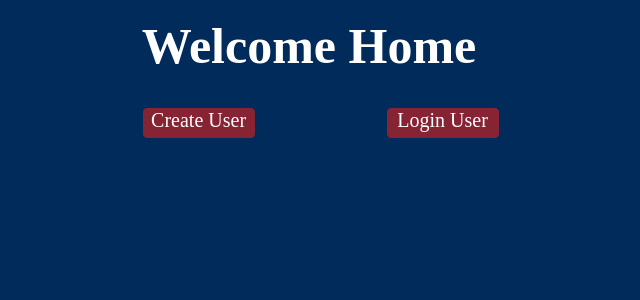
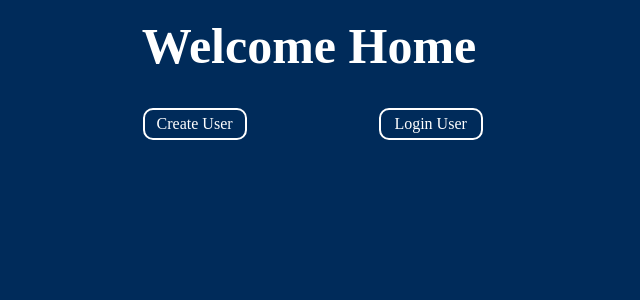
Before and after one commit to jthomas-25/cpsc-430-outreach, a Django app: page / in a window 1280 px wide. Shown: the part 53-353 px from the top of the page, without its empty margins (331-971 px from the left). Run offline with Django 3.2, Linux system fonts and the light colour scheme.

Commit message:
Update header.css

```diff
--- a/outreach/outreach_project/home/static/home/header.css
+++ b/outreach/outreach_project/home/static/home/header.css
@@ -77,21 +77,30 @@ body a{
 }
 
 .button {
-  background-color: #872434;
+  /*background-color: #002B5A;
   border: 1px #872434 solid;
   border-radius: 4px;
   height: 28px;
-  width: 110px;
+  width: 200px;
   color:white;
-  padding: 32px 32 px;
+  padding: 12px 12 px;
   text-align: center;
   text-decoration: none;
   display: inline-block;
-  font-size: 20px;
-  /*
-  margin-left: 475px;
-  margin-right: -380px;
-  */
+  font-size: 15px;
+  margin-top: 10px;*/
+
+  padding:5px 10px;
+  width: 80px;
+  color: white;
+  background-color: #002B5A;
+  border: 2px solid white;
+  border-radius: 10px;
+  cursor: pointer;
+  display: inline-block;
+  text-decoration: none;
+  text-align: center;
+
   cursor: pointer;
 }
 
```
